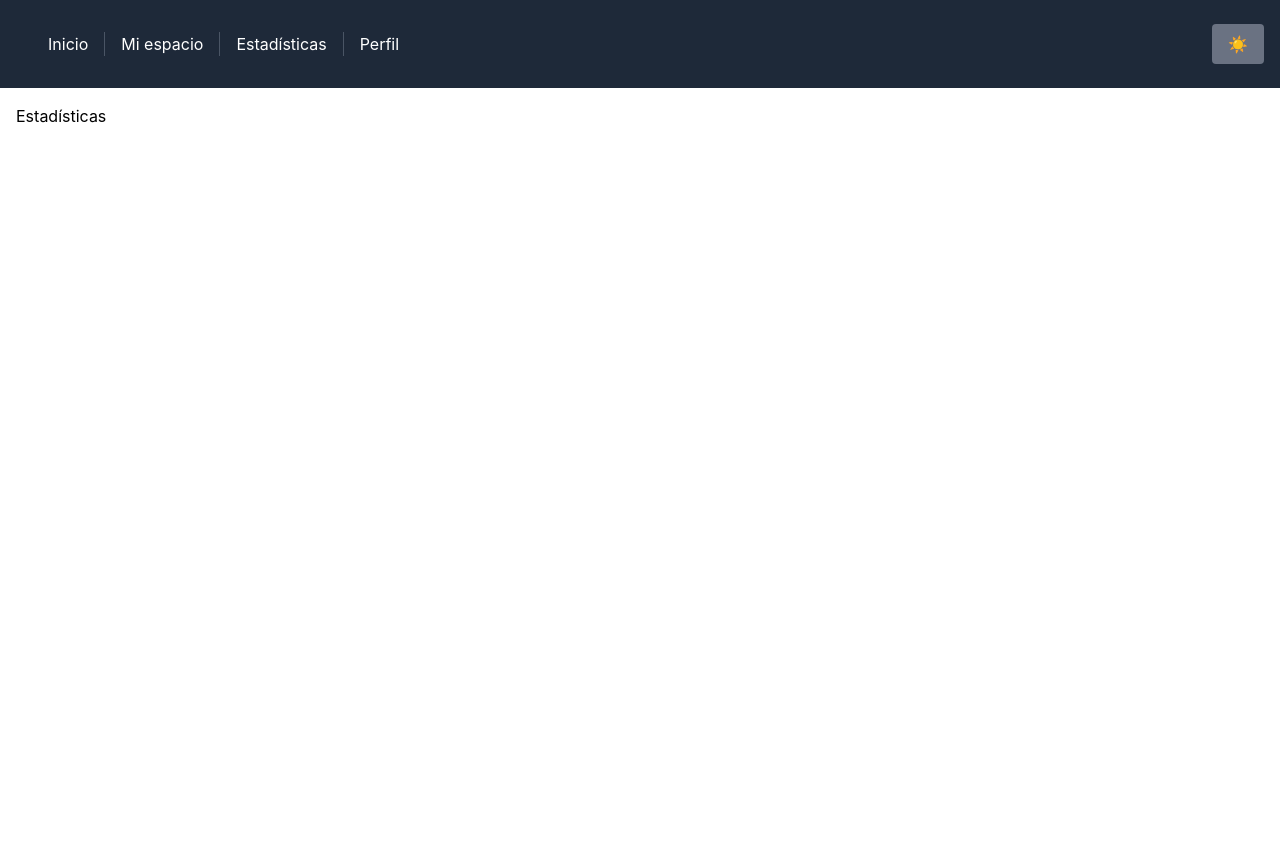
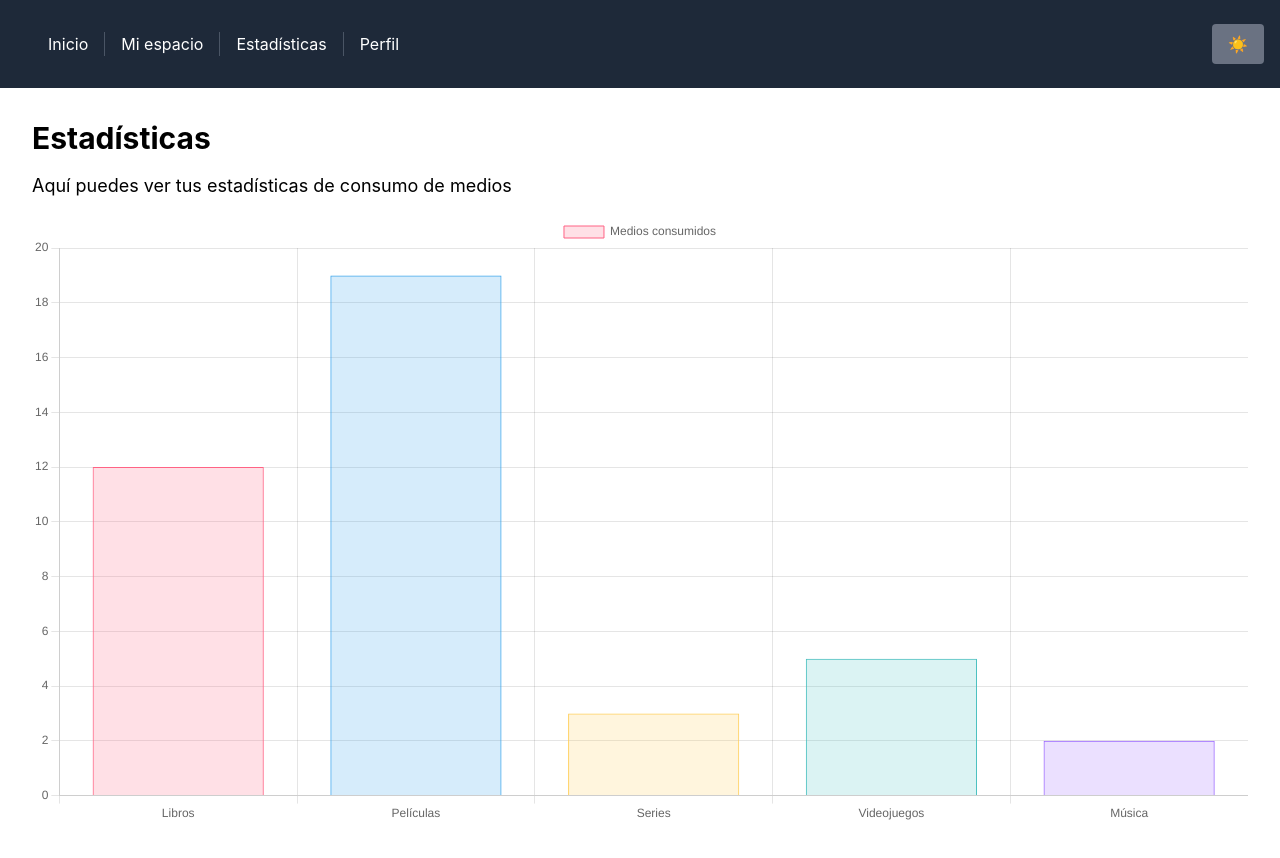
Before and after one commit to Nereag443/proyecto, a React (Vite) app in the folder diary-project/frontend/: page /stats in a window 1280 px wide. Shown: the top 858 px of the page. Built offline with nearby package versions, Linux system fonts and the light colour scheme.

Commit message:
añadida gráfica de prueba

```diff
--- a/diary-project/frontend/src/pages/stats.tsx
+++ b/diary-project/frontend/src/pages/stats.tsx
@@ -1,5 +1,62 @@
+import { Chart as ChartJS, CategoryScale, LinearScale, BarElement, Title, Tooltip, Legend } from 'chart.js';
+import { Bar } from 'react-chartjs-2';
+
+ChartJS.register(
+    CategoryScale,
+    LinearScale,
+    BarElement,
+    Title,
+    Tooltip,
+    Legend
+);
+
+const barChart = {
+    labels: ["Libros", "Películas", "Series", "Videojuegos", "Música"],
+    datasets: [{
+        label: 'Medios consumidos',
+        data: [12, 19, 3, 5, 2, 3],
+        backgroundColor: [
+            'rgba(255, 99, 132, 0.2)',
+            'rgba(54, 162, 235, 0.2)',
+            'rgba(255, 206, 86, 0.2)',
+            'rgba(75, 192, 192, 0.2)',
+            'rgba(153, 102, 255, 0.2)',
+            'rgba(255, 159, 64, 0.2)'
+        ],
+        borderColor: [
+            'rgba(255, 99, 132, 1)',
+            'rgba(54, 162, 235, 1)',
+            'rgba(255, 206, 86, 1)',
+            'rgba(75, 192, 192, 1)',
+            'rgba(153, 102, 255, 1)',
+            'rgba(255, 159, 64, 1)'
+        ],
+        borderWidth: 1
+
+    }]
+}
+
+const options = {
+    scales: {
+        y: {
+            beginAtZero: true
+        }
+    }
+}
+
+
+
 export function Stats () {
     return (
-        <div className="min-h-screen bg-white text-black dark:bg-gray-900 dark:text-white p-4">Estadísticas</div>
+        <div className="min-h-screen bg-white text-black dark:bg-gray-900 dark:text-white p-4">
+            <div className="container mx-auto p-4">
+            <h1 className="text-3xl font-bold mb-4">Estadísticas</h1>
+            <p className="text-lg mb-4">Aquí puedes ver tus estadísticas de consumo de medios</p>
+            <div className="mb-4">
+            <Bar data={barChart} options={options} />
+            </div>
+            </div>
+
+        </div>
     )
 }
```
